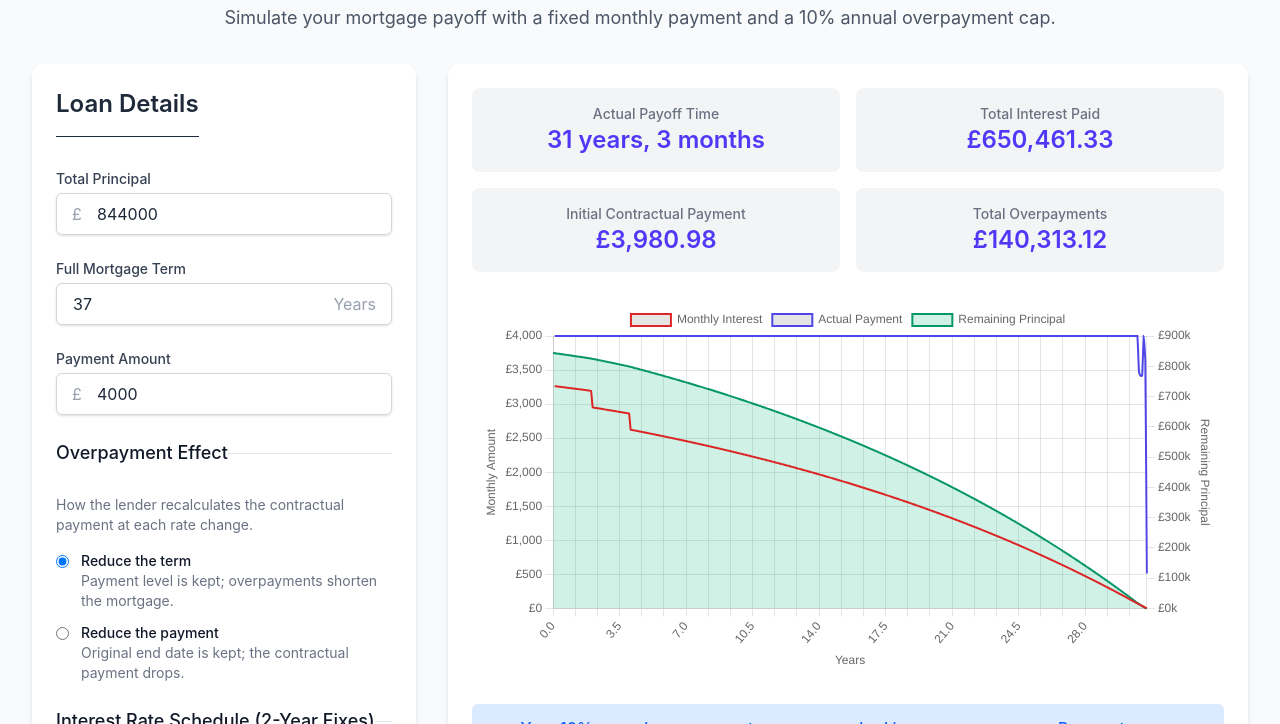
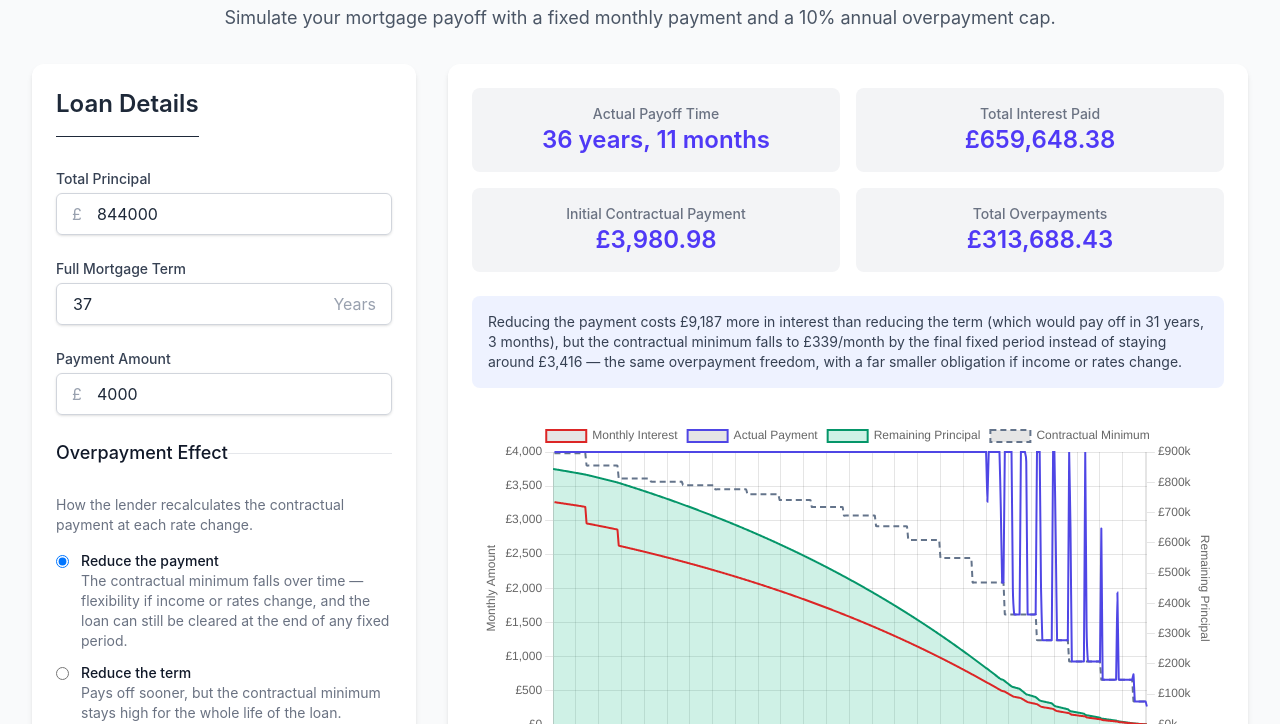
Before and after one commit to karpilin/mortgage-projections, a website built with Vite: page index.html in a window 1280 px wide. Shown: the part 76-800 px from the top of the page. Built offline with nearby package versions, Linux system fonts and the light colour scheme.

Commit message:
Reframe the tool around payment reduction; add mode comparison and minimum line
The tool's purpose is to highlight the benefits of reducing the contractual payment rather than the term: slightly more interest, but a falling minimum obligation that gives flexibility if income or rates change, with identical overpayment freedom and the option to repay in full at the end of any fixed period.

reducePayment is now the default mode, the results panel compares both modes head-on (interest delta and final-period contractual minimums), and the chart gains a dashed Contractual Minimum line showing the obligation falling over the life of the loan.

```diff
--- a/CLAUDE.md
+++ b/CLAUDE.md
@@ -13,7 +13,7 @@ There is no linter.
 
 ## What this is
 
-A UK mortgage overpayment simulator: a single-page vanilla JS app with no framework. All markup lives in `index.html`; the simulation is a pure module in `src/simulation.js` (unit-tested in `src/simulation.test.js`); `src/main.js` handles DOM, validation, and the Chart.js multi-axis graph.
+A UK mortgage overpayment simulator: a single-page vanilla JS app with no framework. Its purpose is to highlight the benefits of *payment reduction* over *term reduction* when overpaying — a falling contractual minimum gives flexibility against income/rate changes for slightly more interest — so `reducePayment` is the default mode and the UI compares the two modes head-on. Don't reframe the tool around fastest payoff. All markup lives in `index.html`; the simulation is a pure module in `src/simulation.js` (unit-tested in `src/simulation.test.js`); `src/main.js` handles DOM, validation, and the Chart.js multi-axis graph.
 
 ## Architecture notes
 
--- a/index.html
+++ b/index.html
@@ -49,17 +49,17 @@
                     <p class="mt-1 text-sm text-gray-500">How the lender recalculates the contractual payment at each rate change.</p>
                     <div class="mt-4 space-y-3">
                         <label class="flex items-start gap-3 cursor-pointer">
-                            <input type="radio" name="overpaymentMode" value="reduceTerm" checked class="mt-1 text-indigo-600 focus:ring-indigo-500">
+                            <input type="radio" name="overpaymentMode" value="reducePayment" checked class="mt-1 text-indigo-600 focus:ring-indigo-500">
                             <span class="text-sm">
-                                <span class="font-medium text-gray-900">Reduce the term</span><br>
-                                <span class="text-gray-500">Payment level is kept; overpayments shorten the mortgage.</span>
+                                <span class="font-medium text-gray-900">Reduce the payment</span><br>
+                                <span class="text-gray-500">The contractual minimum falls over time — flexibility if income or rates change, and the loan can still be cleared at the end of any fixed period.</span>
                             </span>
                         </label>
                         <label class="flex items-start gap-3 cursor-pointer">
-                            <input type="radio" name="overpaymentMode" value="reducePayment" class="mt-1 text-indigo-600 focus:ring-indigo-500">
+                            <input type="radio" name="overpaymentMode" value="reduceTerm" class="mt-1 text-indigo-600 focus:ring-indigo-500">
                             <span class="text-sm">
-                                <span class="font-medium text-gray-900">Reduce the payment</span><br>
-                                <span class="text-gray-500">Original end date is kept; the contractual payment drops.</span>
+                                <span class="font-medium text-gray-900">Reduce the term</span><br>
+                                <span class="text-gray-500">Pays off sooner, but the contractual minimum stays high for the whole life of the loan.</span>
                             </span>
                         </label>
                     </div>
@@ -96,6 +96,7 @@
                         <p id="totalOverpayments" class="text-2xl font-semibold text-indigo-600">-</p>
                     </div>
                 </div>
+                <div id="mode-comparison" class="hidden text-sm text-gray-700 bg-indigo-50 rounded-lg p-4"></div>
                 <div class="w-full h-80 sm:h-96 bg-white rounded-lg p-2">
                     <canvas id="payoffChart"></canvas>
                 </div>
--- a/src/main.js
+++ b/src/main.js
@@ -15,8 +15,18 @@ const initialContractualPaymentEl = document.getElementById('initialContractualP
 const totalOverpaymentsEl = document.getElementById('totalOverpayments');
 const errorMessageEl = document.getElementById('error-message');
 const infoMessageEl = document.getElementById('info-message');
+const modeComparisonEl = document.getElementById('mode-comparison');
 
 let payoffChart = null;
+
+const gbp = value => value.toLocaleString('en-GB', { style: 'currency', currency: 'GBP' });
+const gbpWhole = value => value.toLocaleString('en-GB', { style: 'currency', currency: 'GBP', maximumFractionDigits: 0 });
+const formatPayoff = months => `${Math.floor(months / 12)} years, ${months % 12} months`;
+
+// Contractual payment in force during the loan's final fixed period
+function finalPeriodContractual(result) {
+    return result.schedule[Math.floor((result.months - 1) / 24) * 24].contractual;
+}
 
 // --- Simulation ---
 
@@ -39,7 +49,12 @@ function runSimulation() {
     if (interestRates.some(isNaN)) { showError("Please fill in all interest rate fields."); return; }
     if (interestRates.length === 0) { showError("Please add at least one interest rate period."); return; }
 
-    const result = simulate({ principal, termYears, paymentAmount, annualRates: interestRates, overpaymentMode });
+    const inputs = { principal, termYears, paymentAmount, annualRates: interestRates };
+    const reducePayment = simulate({ ...inputs, overpaymentMode: 'reducePayment' });
+    const reduceTerm = simulate({ ...inputs, overpaymentMode: 'reduceTerm' });
+    const result = overpaymentMode === 'reducePayment' ? reducePayment : reduceTerm;
+
+    updateModeComparison(overpaymentMode, reducePayment, reduceTerm);
 
     const infos = [];
     if (result.paymentBelowContractual) {
@@ -52,28 +67,49 @@ function runSimulation() {
 
     const interestGraphData = result.schedule.map(row => ({ x: row.month / 12, y: row.interest }));
     const paymentGraphData = result.schedule.map(row => ({ x: row.month / 12, y: row.payment }));
+    const contractualGraphData = result.schedule.map(row => ({ x: row.month / 12, y: row.contractual }));
     const principalGraphData = [
         { x: 0, y: principal },
         ...result.schedule.map(row => ({ x: row.month / 12, y: Math.max(0, row.balance) })),
     ];
 
-    updateUI(result.months, result.totalInterest, result.initialContractualPayment, result.totalOverpayments, interestGraphData, paymentGraphData, principalGraphData);
+    updateUI(result, interestGraphData, paymentGraphData, principalGraphData, contractualGraphData);
 }
 
 // --- UI Update Functions ---
 
-function updateUI(months, totalInterest, initialContractualPayment, totalOverpayments, interestData, paymentData, principalData) {
-    const years = Math.floor(months / 12);
-    const remainingMonths = months % 12;
-    payoffTimeEl.textContent = `${years} years, ${remainingMonths} months`;
-    totalInterestEl.textContent = totalInterest.toLocaleString('en-GB', { style: 'currency', currency: 'GBP' });
-    initialContractualPaymentEl.textContent = initialContractualPayment.toLocaleString('en-GB', { style: 'currency', currency: 'GBP' });
-    totalOverpaymentsEl.textContent = totalOverpayments.toLocaleString('en-GB', { style: 'currency', currency: 'GBP' });
+function updateModeComparison(activeMode, reducePayment, reduceTerm) {
+    const extraInterest = reducePayment.totalInterest - reduceTerm.totalInterest;
+    const gap = gbpWhole(Math.abs(extraInterest));
+    const similarCost = Math.abs(extraInterest) < 1;
+    const lowMinimum = gbpWhole(finalPeriodContractual(reducePayment));
+    const highMinimum = gbpWhole(finalPeriodContractual(reduceTerm));
+
+    if (activeMode === 'reducePayment') {
+        const cost = similarCost
+            ? 'costs about the same in interest as'
+            : `costs ${gap} ${extraInterest >= 0 ? 'more' : 'less'} in interest than`;
+        modeComparisonEl.textContent = `Reducing the payment ${cost} reducing the term (which would pay off in ${formatPayoff(reduceTerm.months)}), but the contractual minimum falls to ${lowMinimum}/month by the final fixed period instead of staying around ${highMinimum} — the same overpayment freedom, with a far smaller obligation if income or rates change.`;
+    } else {
+        const saving = similarCost
+            ? 'about the same total interest'
+            : extraInterest >= 0 ? `${gap} less interest` : `${gap} more interest`;
+        modeComparisonEl.textContent = `Reducing the term pays off in ${formatPayoff(reduceTerm.months)} with ${saving} than reducing the payment, but the contractual minimum stays around ${highMinimum}/month for the life of the loan; reducing the payment would let it fall to ${lowMinimum}/month with the same overpayment freedom.`;
+    }
+    modeComparisonEl.classList.remove('hidden');
+}
+
+function updateUI(result, interestData, paymentData, principalData, contractualData) {
+    payoffTimeEl.textContent = formatPayoff(result.months);
+    totalInterestEl.textContent = gbp(result.totalInterest);
+    initialContractualPaymentEl.textContent = gbp(result.initialContractualPayment);
+    totalOverpaymentsEl.textContent = gbp(result.totalOverpayments);
 
     payoffChart.data.labels = principalData.map(p => p.x);
     payoffChart.data.datasets[0].data = interestData;
     payoffChart.data.datasets[1].data = paymentData;
     payoffChart.data.datasets[2].data = principalData;
+    payoffChart.data.datasets[3].data = contractualData;
     payoffChart.update();
 }
 
@@ -144,6 +180,17 @@ function createChart() {
                     pointRadius: 0,
                     tension: 0.1,
                     yAxisID: 'y1'
+                },
+                {
+                    label: 'Contractual Minimum',
+                    data: [],
+                    borderColor: 'rgba(100, 116, 139, 1)', // slate-500
+                    borderDash: [6, 4],
+                    borderWidth: 2,
+                    fill: false,
+                    pointRadius: 0,
+                    tension: 0.1,
+                    yAxisID: 'y'
                 }]
         },
         options: {
--- a/src/simulation.js
+++ b/src/simulation.js
@@ -46,14 +46,14 @@ export function impliedRemainingTerm(balance, monthlyRate, payment) {
  *   month (never less than the contractual payment).
  * @param {number[]} inputs.annualRates - Decimal rates (0.0464 = 4.64%), one
  *   per 2-year fix; the last one carries forward.
- * @param {'reduceTerm'|'reducePayment'} [inputs.overpaymentMode]
+ * @param {'reducePayment'|'reduceTerm'} [inputs.overpaymentMode]
  * @returns {{months: number, totalInterest: number, totalOverpayments: number,
  *   initialContractualPayment: number, capHit: boolean,
  *   paymentBelowContractual: boolean,
  *   schedule: Array<{month: number, interest: number, payment: number,
  *   contractual: number, balance: number}>}}
  */
-export function simulate({ principal, termYears, paymentAmount, annualRates, overpaymentMode = 'reduceTerm' }) {
+export function simulate({ principal, termYears, paymentAmount, annualRates, overpaymentMode = 'reducePayment' }) {
     const totalMonths = termYears * 12;
 
     let balance = principal;
```
Also changed, not shown: README.md, dist/index.html.
